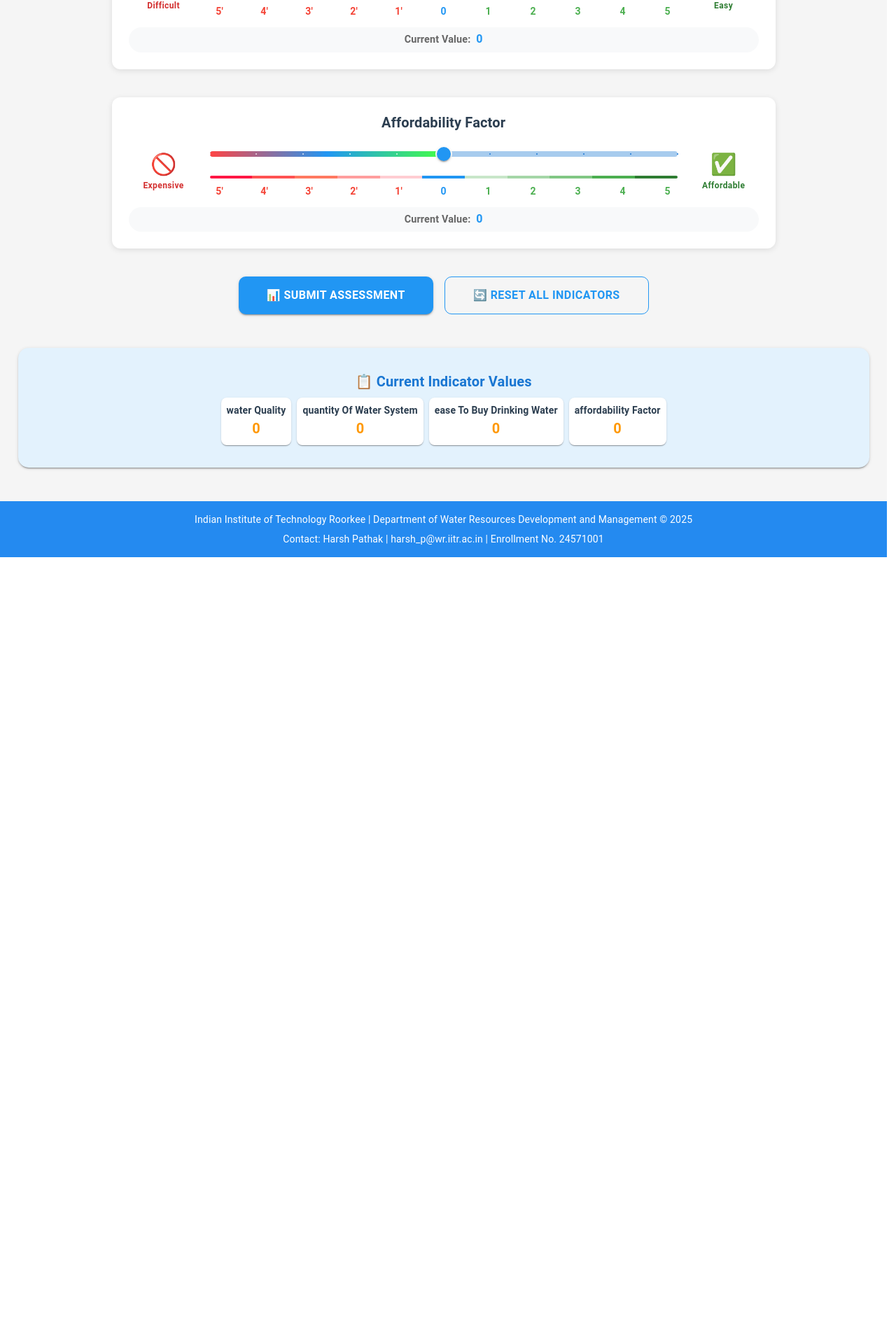
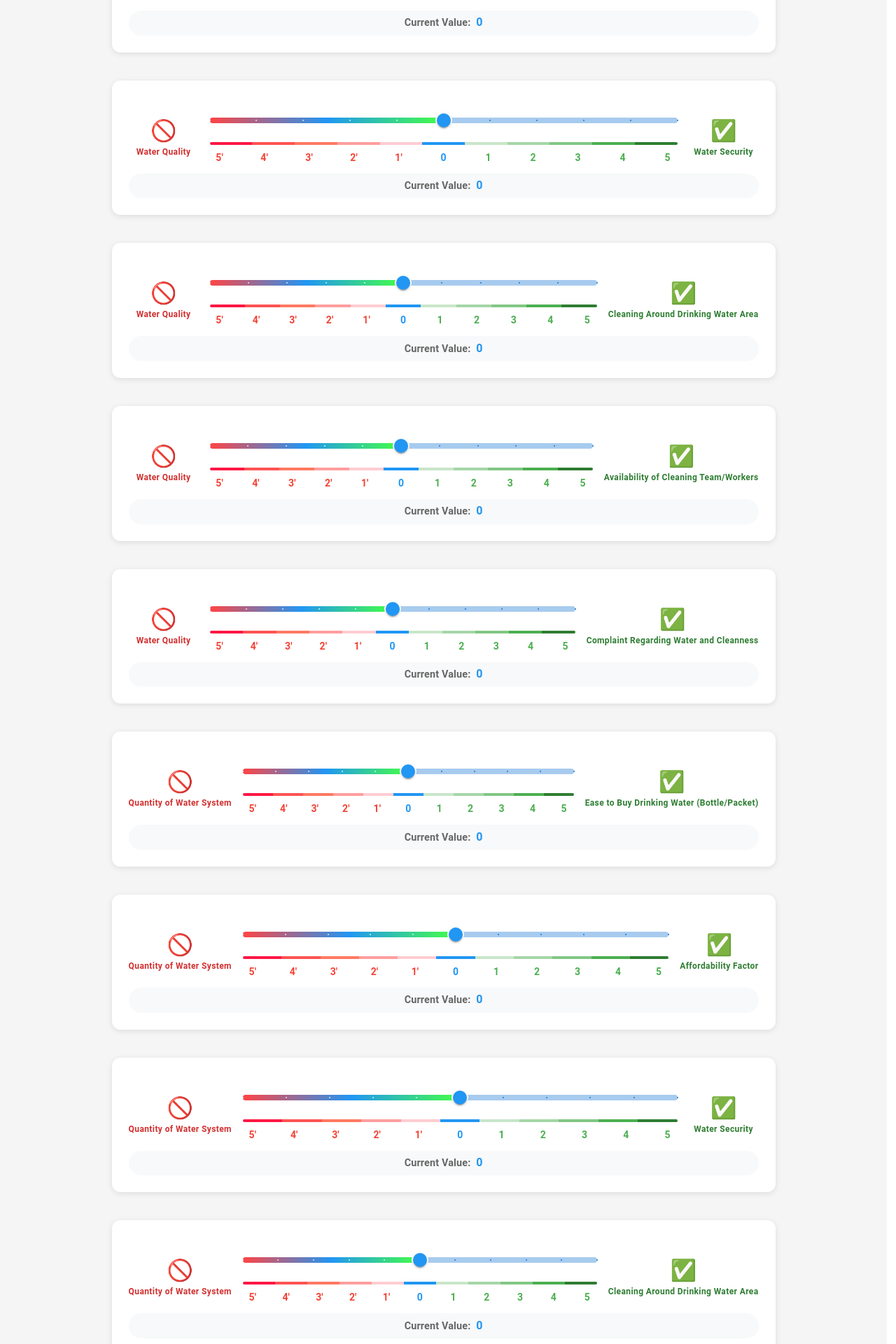
Before and after one commit to kumarprincepk/AHPSurvey, a React (Vite) app: page / in a window 1280 px wide. Shown: the part 2390-4310 px from the top of the page at 70% size. Before the commit the page ends 3186 px from the top, so only its background shows below. Built offline with nearby package versions, Linux system fonts and the light colour scheme.

Commit message:
update indicator

```diff
--- a/src/App.jsx
+++ b/src/App.jsx
@@ -594,8 +594,8 @@ const App = () => {
             // heading="Water Quality"
             leftImage="🚫"
             rightImage="✅"
-            leftLabel="Poor Quality"
-            rightLabel="Good Quality"
+            leftLabel="Water Quality"
+            rightLabel="Quantity of Water System"
             value={indicators.waterQuality}
             onChange={handleIndicatorChange}
             name="waterQuality"
@@ -606,8 +606,8 @@ const App = () => {
             // heading="Quantity of Water System"
             leftImage="🚫"
             rightImage="✅"
-            leftLabel="Insufficient"
-            rightLabel="Sufficient"
+            leftLabel="Water Quality"
+            rightLabel="Ease to Buy Drinking Water (Bottle/Packet)"
             value={indicators.quantityOfWaterSystem}
             onChange={handleIndicatorChange}
             name="quantityOfWaterSystem"
@@ -615,11 +615,11 @@ const App = () => {
           />
 
           <WaterQualityIndicator
-            heading="Ease to Buy Drinking Water (Bottle/Packet)"
+            // heading="Ease to Buy Drinking Water (Bottle/Packet)"
             leftImage="🚫"
             rightImage="✅"
-            leftLabel="Difficult"
-            rightLabel="Easy"
+            leftLabel="Water Quality"
+            rightLabel="Affordability Factor"
             value={indicators.easeToBuyDrinkingWater}
             onChange={handleIndicatorChange}
             name="easeToBuyDrinkingWater"
@@ -627,11 +627,202 @@ const App = () => {
           />
 
           <WaterQualityIndicator
-            heading="Affordability Factor"
+            // heading="Affordability Factor"
             leftImage="🚫"
             rightImage="✅"
-            leftLabel="Expensive"
-            rightLabel="Affordable"
+            leftLabel="Water Quality"
+            rightLabel="Water Security"
+            value={indicators.affordabilityFactor}
+            onChange={handleIndicatorChange}
+            name="affordabilityFactor"
+            isMobile={isMobile}
+          />
+
+          <WaterQualityIndicator
+            // heading="Affordability Factor"
+            leftImage="🚫"
+            rightImage="✅"
+            leftLabel="Water Quality"
+            rightLabel="Cleaning Around Drinking Water Area"
+            value={indicators.affordabilityFactor}
+            onChange={handleIndicatorChange}
+            name="affordabilityFactor"
+            isMobile={isMobile}
+          />
+
+          <WaterQualityIndicator
+            // heading="Affordability Factor"
+            leftImage="🚫"
+            rightImage="✅"
+            leftLabel="Water Quality"
+            rightLabel="Availability of Cleaning Team/Workers"
+            value={indicators.affordabilityFactor}
+            onChange={handleIndicatorChange}
+            name="affordabilityFactor"
+            isMobile={isMobile}
+          />
+
+          <WaterQualityIndicator
+            // heading="Affordability Factor"
+            leftImage="🚫"
+            rightImage="✅"
+            leftLabel="Water Quality"
+            rightLabel="Complaint Regarding Water and Cleanness"
+            value={indicators.affordabilityFactor}
+            onChange={handleIndicatorChange}
+            name="affordabilityFactor"
+            isMobile={isMobile}
+          />
+
+          <WaterQualityIndicator
+            // heading="Affordability Factor"
+            leftImage="🚫"
+            rightImage="✅"
+            leftLabel="Quantity of Water System"
+            rightLabel="Ease to Buy Drinking Water (Bottle/Packet)"
+            value={indicators.affordabilityFactor}
+            onChange={handleIndicatorChange}
+            name="affordabilityFactor"
+            isMobile={isMobile}
+          />
+
+          <WaterQualityIndicator
+            // heading="Affordability Factor"
+            leftImage="🚫"
+            rightImage="✅"
+            leftLabel="Quantity of Water System"
+            rightLabel="Affordability Factor"
+            value={indicators.affordabilityFactor}
+            onChange={handleIndicatorChange}
+            name="affordabilityFactor"
+            isMobile={isMobile}
+          />
+          <WaterQualityIndicator
+            // heading="Affordability Factor"
+            leftImage="🚫"
+            rightImage="✅"
+            leftLabel="Quantity of Water System"
+            rightLabel="Water Security"
+            value={indicators.affordabilityFactor}
+            onChange={handleIndicatorChange}
+            name="affordabilityFactor"
+            isMobile={isMobile}
+          />
+
+          <WaterQualityIndicator
+            // heading="Affordability Factor"
+            leftImage="🚫"
+            rightImage="✅"
+            leftLabel="Quantity of Water System"
+            rightLabel="Cleaning Around Drinking Water Area"
+            value={indicators.affordabilityFactor}
+            onChange={handleIndicatorChange}
+            name="affordabilityFactor"
+            isMobile={isMobile}
+          />
+
+          <WaterQualityIndicator
+            // heading="Affordability Factor"
+            leftImage="🚫"
+            rightImage="✅"
+            leftLabel="Quantity of Water System"
+            rightLabel="Cleaning Frequency"
+            value={indicators.affordabilityFactor}
+            onChange={handleIndicatorChange}
+            name="affordabilityFactor"
+            isMobile={isMobile}
+          />
+
+          <WaterQualityIndicator
+            // heading="Affordability Factor"
+            leftImage="🚫"
+            rightImage="✅"
+            leftLabel="Quantity of Water System"
+            rightLabel="Availability of Cleaning Team/Workers"
+            value={indicators.affordabilityFactor}
+            onChange={handleIndicatorChange}
+            name="affordabilityFactor"
+            isMobile={isMobile}
+          />
+
+          <WaterQualityIndicator
+            // heading="Affordability Factor"
+            leftImage="🚫"
+            rightImage="✅"
+            leftLabel="Quantity of Water System"
+            rightLabel="Complaint Regarding Water and Cleanness"
+            value={indicators.affordabilityFactor}
+            onChange={handleIndicatorChange}
+            name="affordabilityFactor"
+            isMobile={isMobile}
+          />
+
+           <WaterQualityIndicator
+            // heading="Affordability Factor"
+            leftImage="🚫"
+            rightImage="✅"
+            leftLabel="Ease to Buy Drinking Water (Bottle/Packet)"
+            rightLabel="Affordability Factor"
+            value={indicators.affordabilityFactor}
+            onChange={handleIndicatorChange}
+            name="affordabilityFactor"
+            isMobile={isMobile}
+          />
+
+           <WaterQualityIndicator
+            // heading="Affordability Factor"
+            leftImage="🚫"
+            rightImage="✅"
+            leftLabel="Ease to Buy Drinking Water (Bottle/Packet)"
+            rightLabel="Water Security"
+            value={indicators.affordabilityFactor}
+            onChange={handleIndicatorChange}
+            name="affordabilityFactor"
+            isMobile={isMobile}
+          />
+
+           <WaterQualityIndicator
+            // heading="Affordability Factor"
+            leftImage="🚫"
+            rightImage="✅"
+            leftLabel="Ease to Buy Drinking Water (Bottle/Packet)"
+            rightLabel="Complaint Regarding Water and Cleanness"
+            value={indicators.affordabilityFactor}
+            onChange={handleIndicatorChange}
+            name="affordabilityFactor"
+            isMobile={isMobile}
+          />
+
+           <WaterQualityIndicator
+            // heading="Affordability Factor"
+            leftImage="🚫"
+            rightImage="✅"
+            leftLabel="Ease to Buy Drinking Water (Bottle/Packet)"
+            rightLabel="Cleaning Around Drinking Water Area"
+            value={indicators.affordabilityFactor}
+            onChange={handleIndicatorChange}
+            name="affordabilityFactor"
+            isMobile={isMobile}
+          />
+
+           <WaterQualityIndicator
+            // heading="Affordability Factor"
+            leftImage="🚫"
+            rightImage="✅"
+            leftLabel="Ease to Buy Drinking Water (Bottle/Packet)"
+            rightLabel="Cleanness Frequency"
+            value={indicators.affordabilityFactor}
+            onChange={handleIndicatorChange}
+            name="affordabilityFactor"
+            isMobile={isMobile}
+          />
+
+             <WaterQualityIndicator
+            // heading="Affordability Factor"
+            leftImage="🚫"
+            rightImage="✅"
+            leftLabel="Ease to Buy Drinking Water (Bottle/Packet)"
+            rightLabel="Availability of Cleaning Team/Workers"
             value={indicators.affordabilityFactor}
             onChange={handleIndicatorChange}
             name="affordabilityFactor"
@@ -700,7 +891,8 @@ const App = () => {
         </Box>
 
         {/* Current Values Display - Centered with Colors */}
-        <Paper
+
+        {/* <Paper
           elevation={2}
           sx={{
             p: { xs: 2, sm: 3, md: 4 },
@@ -753,7 +945,7 @@ const App = () => {
               </Grid>
             ))}
           </Grid>
-        </Paper>
+        </Paper> */}
       </Container>
 
       {/* Footer */}
```
